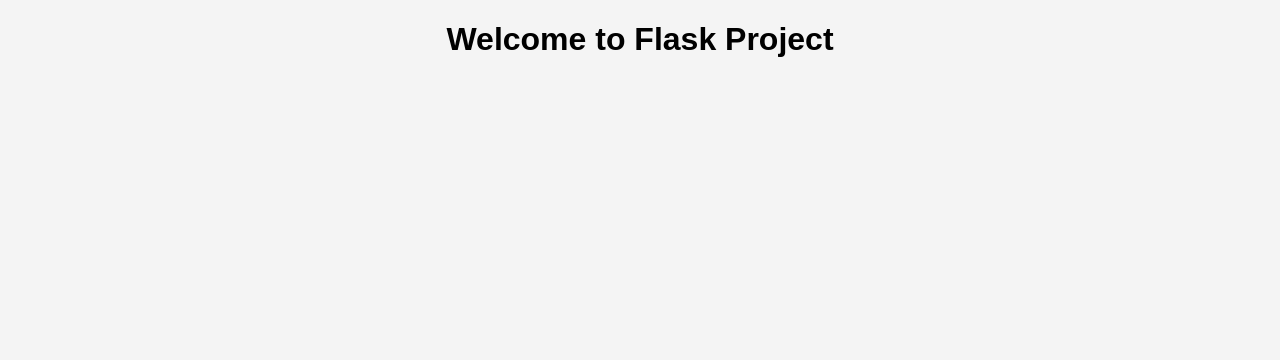
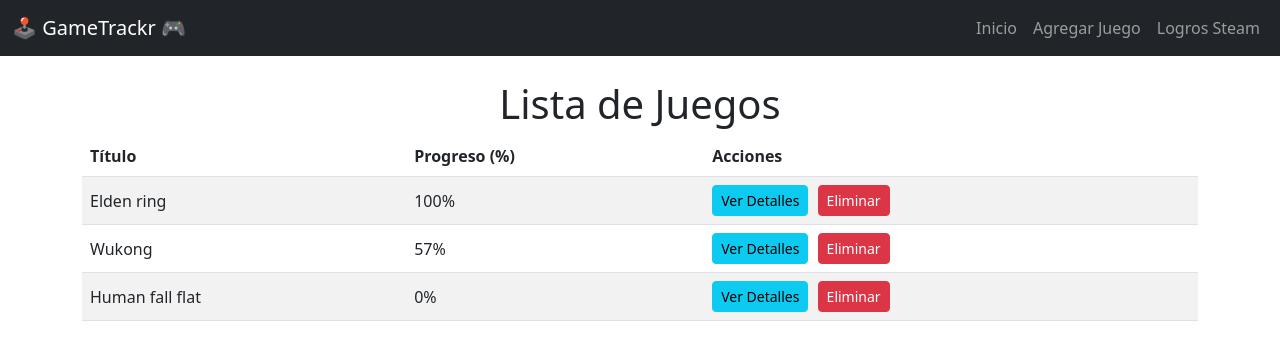
Before and after one commit to Cansino-A/Proyecto_final_flask, a Flask app: page / in a window 1280 px wide. Shown: the top 360 px of the page. Run offline with Flask 3, Linux system fonts and the light colour scheme.

Commit message:
Pagina crada y gestion simple de los juegos

````diff
--- a/Explicacion_Instalacion_Proyecto_final.py
+++ b/Explicacion_Instalacion_Proyecto_final.py
@@ -21,6 +21,7 @@
 # ```sh
 # python app.py
 # ```
+# & C:/Users/dcanto1/AppData/Local/Programs/Python/Python312/python.exe "c:/Users/dcanto1/Desktop/INFOT/Fundamentos de la Programación/Proyecto_final_flask/app.py"
 # ? Luego, abre en tu navegador: `http://127.0.0.1:5000/`
 
 
--- a/app.py
+++ b/app.py
@@ -1,10 +1,87 @@
-from flask import Flask, render_template
+import requests
+from flask import Flask, render_template, request, redirect, url_for, flash
+from models import db, Game
+from flask_sqlalchemy import SQLAlchemy
+from forms import GameForm
+from models import db, Game
 
+# 📝 Configuración de la aplicación Flask y la base de datos
 app = Flask(__name__)
+app.config['SQLALCHEMY_DATABASE_URI'] = 'sqlite:///games.db'
+app.config['SECRET_KEY'] = 'your_secret_key'
 
+db.init_app(app)  # Vincula la base de datos a la app
+
+# 🔑 Reemplaza con tu API Key de Steam
+STEAM_API_KEY = "C89BEF3321862C5B2AA16A35B9BFC5C0"
+
+# 🏠 Ruta principal: muestra la lista de juegos registrados
 @app.route('/')
-def home():
-    return render_template('index.html')
+def index():
+    games = Game.query.all()  # Consulta todos los juegos de la base de datos
+    return render_template('index.html', games=games)  # Renderiza la plantilla con la lista de juegos
 
+# ➕ Ruta para agregar un nuevo juego con un formulario
+@app.route('/add', methods=['GET', 'POST'])
+def add_game():
+    form = GameForm()
+    if form.validate_on_submit():  # Verifica que el formulario se haya enviado correctamente
+        new_game = Game(
+            title=form.title.data,
+            progress=form.progress.data or 0,  # Asegura que si es None se guarde como 0
+            notes=form.notes.data
+        )
+        db.session.add(new_game)  # Agrega el juego a la base de datos
+        db.session.commit()  # Guarda los cambios
+        flash('¡Juego agregado con éxito!', 'success')  # Mensaje de confirmación
+        return redirect(url_for('index'))  # Redirige a la página principal
+    return render_template('add_game.html', form=form)  # Muestra el formulario de agregar juego
+
+# 📄 Ruta para ver los detalles de un juego específico
+@app.route('/game/<int:game_id>')
+def game_detail(game_id):
+    game = Game.query.get_or_404(game_id)  # Obtiene el juego por ID o muestra un error 404
+    return render_template('game_detail.html', game=game)  # Renderiza la página de detalles
+
+# 🗑️ Ruta para eliminar un juego (colócala antes del if __name__ == '__main__')
+@app.route('/delete/<int:game_id>', methods=['POST'])
+def delete_game(game_id):
+    game = Game.query.get_or_404(game_id)  # Busca el juego o lanza un 404 si no existe
+    db.session.delete(game)  # Elimina el juego
+    db.session.commit()  # Guarda los cambios
+    flash(f'Juego \"{game.title}\" eliminado con éxito.', 'success')  # Mensaje de éxito
+    return redirect(url_for('index'))  # Redirige a la lista de juegos
+
+# 🏆 Ruta para consultar logros de un juego en Steam
+@app.route('/steam/logros', methods=['GET', 'POST'])
+def logros_steam():
+    achievements = None
+    if request.method == 'POST':
+        steam_id = request.form.get('steam_id')
+        app_id = request.form.get('app_id')
+
+        if not steam_id or not app_id:
+            flash('Debes proporcionar el Steam ID y el App ID del juego.', 'warning')
+            return redirect(url_for('logros_steam'))
+
+        # 📥 Petición a la API de Steam
+        url = f"https://api.steampowered.com/ISteamUserStats/GetPlayerAchievements/v1/?key={STEAM_API_KEY}&steamid={steam_id}&appid={app_id}"
+        response = requests.get(url)
+
+        if response.status_code == 200:
+            data = response.json()
+            if "playerstats" in data and "achievements" in data["playerstats"]:
+                achievements = data["playerstats"]["achievements"]
+                flash('Logros obtenidos correctamente.', 'success')
+            else:
+                flash('No se encontraron logros para este usuario o juego.', 'danger')
+        else:
+            flash('Error al consultar la API de Steam.', 'danger')
+
+    return render_template('logros_steam.html', achievements=achievements)
+
+# 🚀 Ejecuta la app y crea la base de datos
 if __name__ == '__main__':
-    app.run(debug=True)
+    with app.app_context():
+        db.create_all()  # Crea las tablas si no existen
+    app.run(debug=True)  # Inicia el servidor
--- a/static/css/style.css
+++ b/static/css/style.css
@@ -1 +1,9 @@
-body { font-family: Arial, sans-serif; background-color: #f4f4f4; text-align: center; }
+body {
+    background-color: #f4f6f9;
+}
+h1, h2 {
+    color: #333;
+}
+.table th, .table td {
+    vertical-align: middle;
+}
--- a/static/js/script.js
+++ b/static/js/script.js
@@ -1 +1 @@
-console.log('Flask project loaded!');
+console.log('Plataforma de seguimiento cargada');
--- /dev/null
+++ b/templates/base.html
@@ -0,0 +1,31 @@
+<!DOCTYPE html>
+<html lang="es">
+<head>
+    <meta charset="UTF-8">
+    <title>{% block title %}Seguimiento de Videojuegos{% endblock %}</title>
+    <link rel="stylesheet" href="{{ url_for('static', filename='css/style.css') }}">
+    <link href="https://cdn.jsdelivr.net/npm/bootstrap@5.3.0/dist/css/bootstrap.min.css" rel="stylesheet">
+</head>
+<body>
+<nav class="navbar navbar-expand-lg navbar-dark bg-dark">
+    <div class="container-fluid">
+        <a class="navbar-brand" href="/">🕹️ GameTrackr 🎮</a>
+        <ul class="navbar-nav">
+            <li class="nav-item"><a class="nav-link" href="/">Inicio</a></li>
+            <li class="nav-item"><a class="nav-link" href="/add">Agregar Juego</a></li>
+            <li class="nav-item"><a class="nav-link" href="/steam/logros">Logros Steam</a></li>
+        </ul>
+    </div>
+</nav>
+<div class="container mt-4">
+    {% with messages = get_flashed_messages(with_categories=true) %}
+        {% if messages %}
+            {% for category, message in messages %}
+                <div class="alert alert-{{ category }}">{{ message }}</div>
+            {% endfor %}
+        {% endif %}
+    {% endwith %}
+    {% block content %}{% endblock %}
+</div>
+</body>
+</html>
--- a/templates/index.html
+++ b/templates/index.html
@@ -1,12 +1,30 @@
-<!DOCTYPE html>
-<html lang="en">
-<head>
-    <meta charset="UTF-8">
-    <meta name="viewport" content="width=device-width, initial-scale=1.0">
-    <title>Flask Project</title>
-    <link rel="stylesheet" href="{{ url_for('static', filename='css/style.css') }}">
-</head>
-<body>
-    <h1>Welcome to Flask Project</h1>
-</body>
-</html>
+{% extends "base.html" %}
+
+{% block title %}Inicio{% endblock %}
+
+{% block content %}
+<h1 class="text-center">Lista de Juegos</h1>
+<table class="table table-striped">
+    <thead>
+        <tr>
+            <th>Título</th>
+            <th>Progreso (%)</th>
+            <th>Acciones</th>
+        </tr>
+    </thead>
+    <tbody>
+        {% for game in games %}
+        <tr>
+            <td>{{ game.title }}</td>
+            <td>{{ game.progress }}%</td>
+            <td>
+                <a href="{{ url_for('game_detail', game_id=game.id) }}" class="btn btn-info btn-sm">Ver Detalles</a>
+                <form action="{{ url_for('delete_game', game_id=game.id) }}" method="POST" style="display:inline-block; margin-left: 5px;" onsubmit="return confirm('¿Estás seguro de que deseas eliminar este juego?');">
+                    <button type="submit" class="btn btn-danger btn-sm">Eliminar</button>
+                </form>
+            </td>
+        </tr>
+        {% endfor %}
+    </tbody>
+</table>
+{% endblock %}
````
Also changed, not shown: forms.py (added, +11 -0 lines), forms/__init__.py (+13 -0 lines), models.py (added, +10 -0 lines), models/__init__.py (+13 -0 lines), templates/add_game.html (added, +29 -0 lines), templates/game_detail.html (added, +13 -0 lines), templates/logros_steam.html (added, +34 -0 lines), instance/games.db (added).
